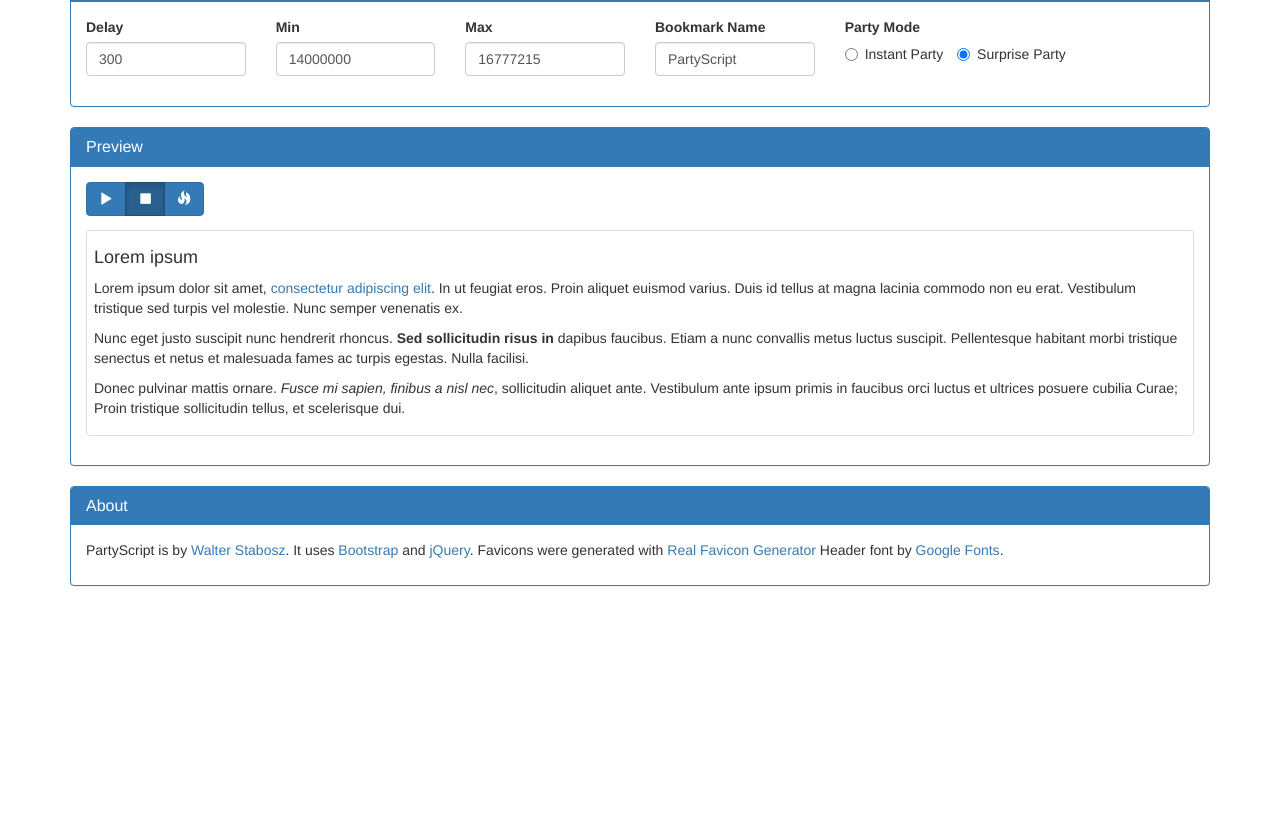
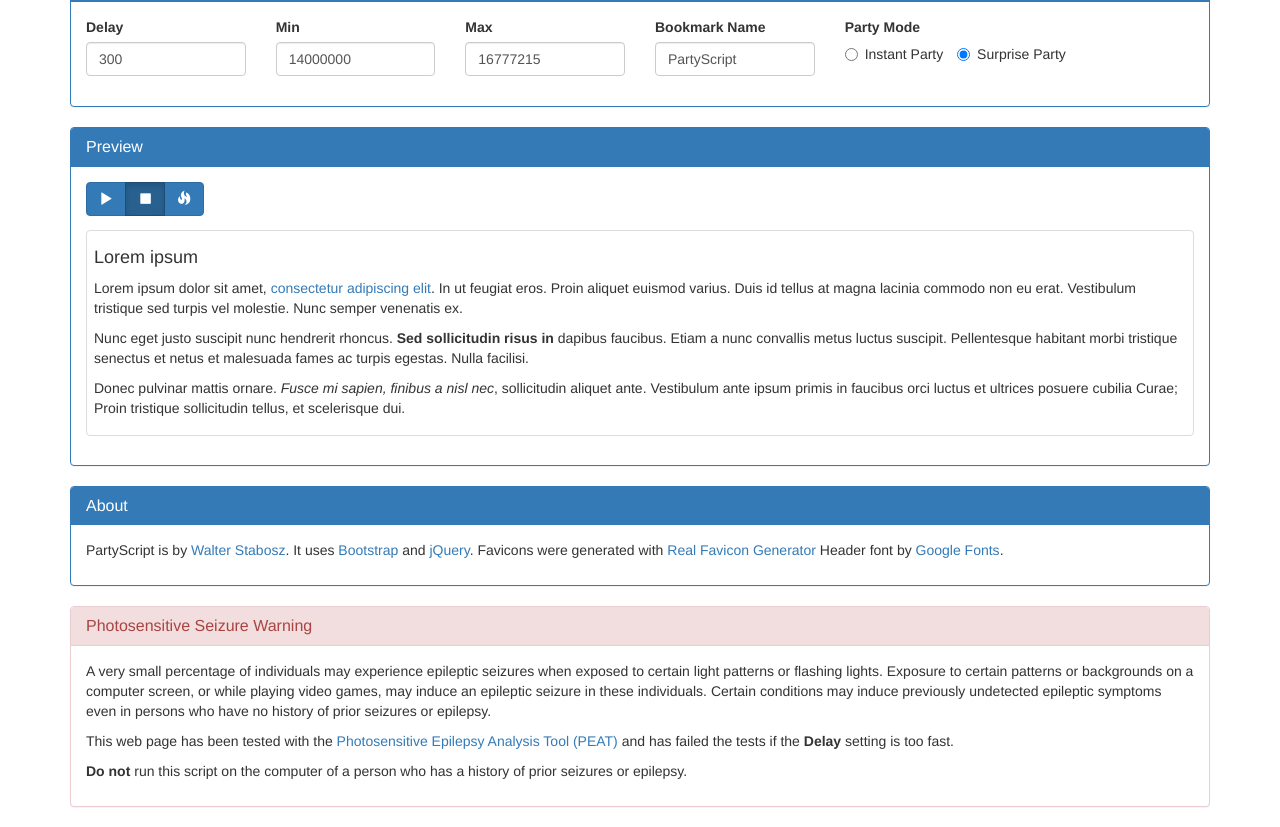
Before and after one commit to wstabosz/PartyScript, a plain HTML site: page index.html in a window 1280 px wide. Shown: the part 464-1291 px from the top of the page. Before the commit the page ends 1070 px from the top, so only its background shows below. Drawn offline with nearby package versions, Linux system fonts and the light colour scheme.

Commit message:
added Photosensitive Seizure Warning message

```diff
--- a/index.html
+++ b/index.html
@@ -165,11 +165,30 @@
 				Favicons were generated with <a href="http://realfavicongenerator.net/">Real Favicon Generator</a>
 				Header font by <a href="http://www.google.com/fonts" target="_blank">Google Fonts</a>.
 			</p>
-			<p>
 
-			</p>
-			<p></p>
-			<p></p>
+		  </div>
+		</div>
+
+		<div class="panel panel-danger">
+		  <div class="panel-heading">
+			<h3 class="panel-title">Photosensitive Seizure Warning</h3>
+		  </div>
+		  <div class="panel-body">
+
+				<p>
+						A very small percentage of individuals may experience epileptic seizures when exposed to certain light patterns or flashing lights.
+						Exposure to certain patterns or backgrounds on a computer screen, or while playing video games, may induce an epileptic seizure in
+						these individuals. Certain conditions may induce previously undetected epileptic symptoms even in persons who have no history of
+						prior seizures or epilepsy.
+					</p>
+					<p>
+						This web page has been tested with the <a href="http://trace.wisc.edu/peat/" target="_blank">Photosensitive Epilepsy Analysis Tool (PEAT)</a> and
+						has failed the tests if the <strong>Delay</strong> setting is too fast.
+					</p>
+
+						<p><strong>Do not</strong> run this script on the computer of a person who has a history of prior seizures or epilepsy.</p>
+
+
 		  </div>
 		</div>
 
@@ -366,7 +385,7 @@
 				</p>
 				<p>
 					This web page has been tested with the <a href="http://trace.wisc.edu/peat/" target="_blank">Photosensitive Epilepsy Analysis Tool (PEAT)</a> and
-					has failed the tests in certain conditions.
+					has failed the tests in certain delay settings.
 				</p>
 				<div class="alert alert-danger" role="alert">
 					<p><strong>Do not</strong> continue if you have a history of prior seizures or epilepsy.</p>
```
